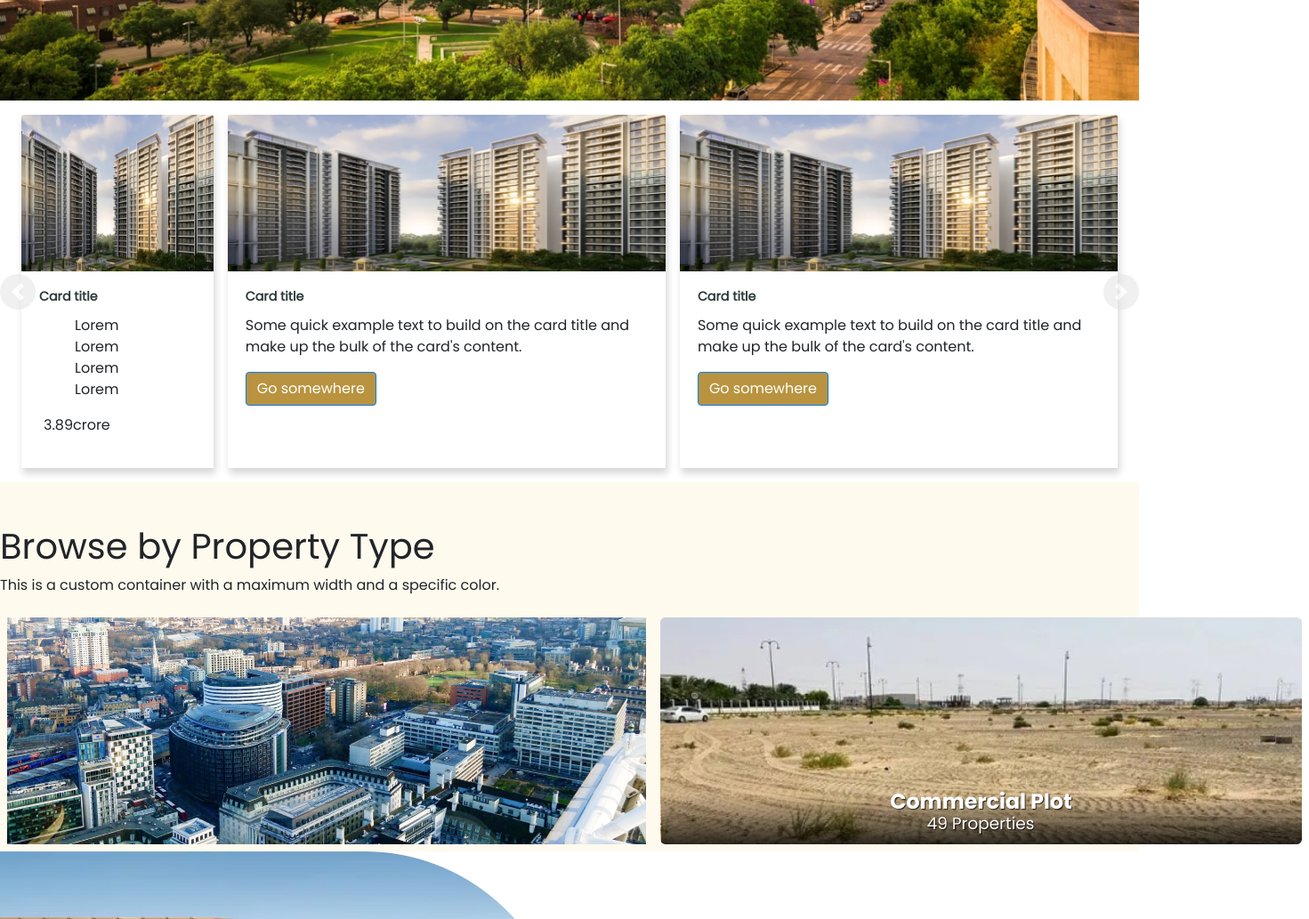
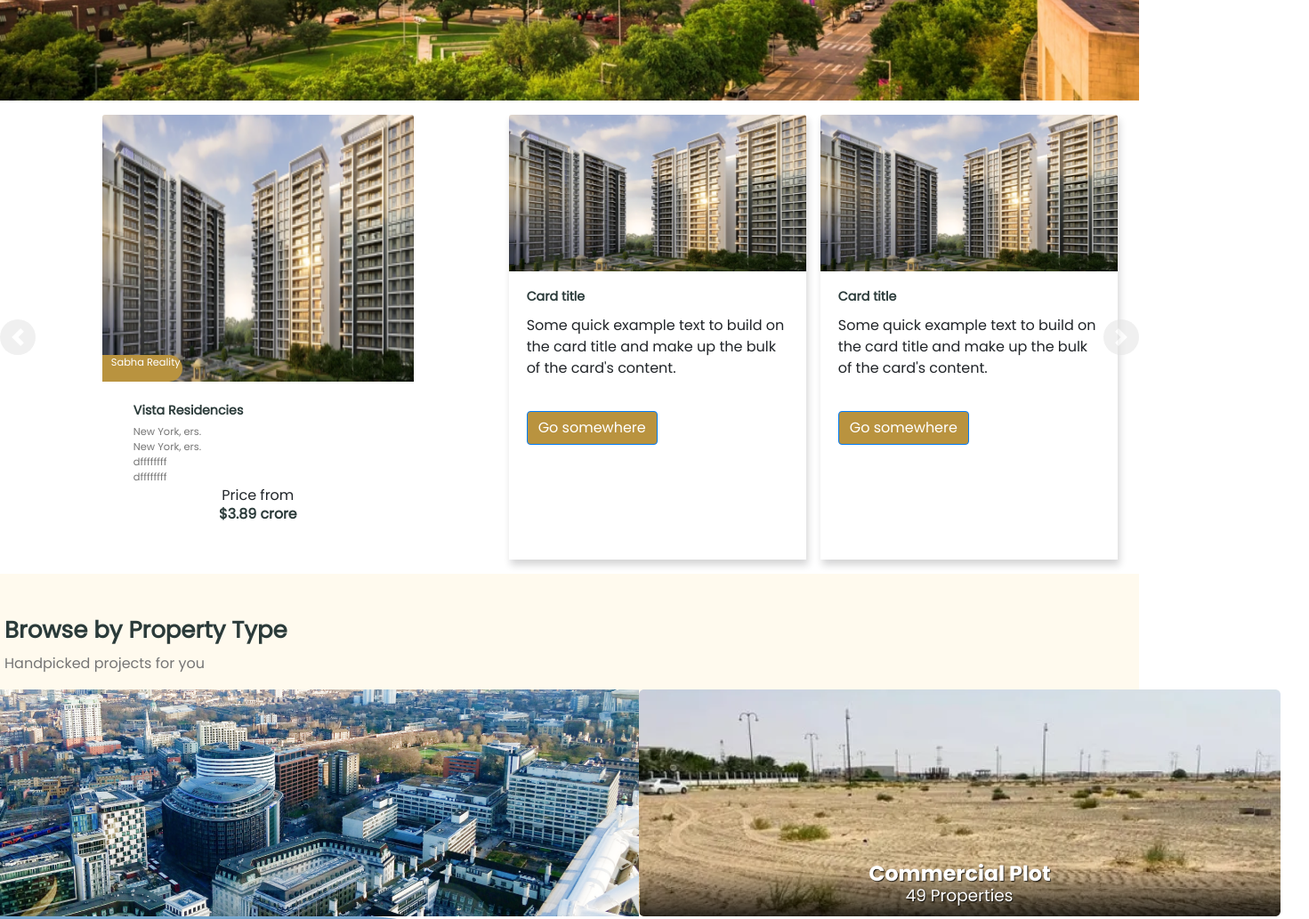
Before and after one commit to dhruvgoel45/express-website, a plain HTML site: page index.html in a window 1280 px wide. Shown: the part 760-1793 px from the top of the page at 89% size, 1471 px wide, since content can reach past the window. Drawn offline with nearby package versions, Linux system fonts and the light colour scheme.

Commit message:
updated code

```diff
--- a/index.css
+++ b/index.css
@@ -527,3 +527,212 @@
 .custom-button {
     outline: #e1e1e1;
 }
+
+.bbpt {
+    margin-left: 5px;
+    font-style: normal;
+    font-weight: 700;
+    font-size: 26px;
+    line-height: 31px;
+    /* or 120% */
+    display: flex;
+    align-items: center;
+    color: #2B3B3A;
+}
+
+.hand {
+    margin-left: 5px;
+    font-family: 'Poppins';
+    font-style: normal;
+    font-weight: 300;
+    font-size: 16px;
+    line-height: 27px;
+    /* or 170% */
+    display: flex;
+    align-items: center;
+    color: #757575;
+}
+
+.cardcontainer {
+    width: 350px;
+    height: 500px;
+    background-color: white;
+    margin-left: auto;
+    margin-right: auto;
+    transition: 0.3s;
+}
+
+.cardcontainer:hover {
+    box-shadow: 0 0 45px gray;
+}
+
+.photo {
+    height: 300px;
+    width: 100%;
+}
+
+.photo img {
+    height: 100%;
+    width: 100%;
+}
+
+.txt1 {
+    margin: auto;
+    text-align: center;
+    font-size: 17px;
+}
+
+.content {
+    width: 80%;
+    height: 100px;
+    margin-left: auto;
+    margin-right: auto;
+    position: relative;
+    top: -33px;
+}
+
+.photos {
+    width: 90px;
+    height: 30px;
+    position: absolute;
+    background: #B9933F;
+    border-radius: 0px 39.4px 39.4px 0px;
+    color: white;
+    position: relative;
+    top: -30px;
+    padding-left: 10px;
+    font-size: 20px;
+}
+
+.txt4 {
+    font-size: 27px;
+    position: relative;
+    top: 33px;
+    font-family: 'Poppins';
+    font-style: normal;
+    font-weight: 700;
+    font-size: 14.2491px;
+    line-height: 17px;
+    /* or 120% */
+    display: flex;
+    align-items: center;
+    color: #2B3B3A;
+}
+
+.txt2 {
+    position: relative;
+    top: 3px;
+}
+
+.txt8 {
+    font-family: 'Poppins';
+    font-style: normal;
+    font-weight: 300;
+    font-size: 11.3993px;
+    line-height: 17px;
+    /* or 150% */
+    display: flex;
+    align-items: center;
+    color: #757575;
+    padding: 0%;
+    margin: 0%;
+}
+
+.cardcontainer:hover>.photo {
+    height: 200px;
+    animation: move1 0.5s ease both;
+}
+
+@keyframes move1 {
+    0% {
+        height: 300px
+    }
+    100% {
+        height: 200px
+    }
+}
+
+.cardcontainer:hover>.content {
+    height: 200px;
+}
+
+.footer {
+    width: 80%;
+    height: 100px;
+    margin-left: auto;
+    margin-right: auto;
+    background-color: white;
+    position: relative;
+    top: -15px;
+}
+
+.btn {
+    position: relative;
+    top: 20px;
+}
+
+#heart {
+    cursor: pointer;
+}
+
+.like {
+    float: right;
+    font-size: 22px;
+    position: relative;
+    top: 20px;
+    color: #333333;
+}
+
+.fa-gratipay {
+    margin-right: 10px;
+    transition: 0.5s;
+}
+
+.fa-gratipay:hover {
+    color: #E74C3C;
+}
+
+.txt3 {
+    color: gray;
+    position: relative;
+    top: 18px;
+    font-size: 14px;
+}
+
+.comments {
+    float: right;
+    cursor: pointer;
+}
+
+.fa-clock,
+.fa-comments {
+    margin-right: 7px;
+}
+
+.txt6 {
+    text-align: center;
+    padding-bottom: 0%;
+    margin-bottom: 0%;
+}
+
+.txt7 {
+    text-align: center;
+    padding-top: 0%;
+    margin-top: 0%;
+    font-family: 'Poppins';
+    font-style: normal;
+    font-weight: 700;
+    font-size: 15.77px;
+    line-height: 17px;
+    /* or 108% */
+    color: #2B3B3A;
+}
+
+.phototop {
+    font-family: 'Poppins';
+    font-style: normal;
+    font-weight: 300;
+    font-size: 11.3993px;
+    line-height: 17px;
+    color: #FFFFFF;
+}
--- a/index.html
+++ b/index.html
@@ -76,20 +76,34 @@
         <div class="carousel-inner">
             <div class="carousel-item active">
                 <div class="cards-wrapper">
-                    <div class="card">
-                        <img src="./assests/images/properties.png" class="card-img-top" alt="...">
-                        <div class="card-body">
-                            <h5 class="card-title">Card title</h5>
-                            <ul style="list-style-type:none;">
-                                <li>Lorem</li>
-                                <li>Lorem</li>
-                                <li>Lorem</li>
-                                <li>Lorem</li>
-                            </ul>
-                            <div>
-                                <p style="padding-left: 5px ;">3.89crore
-                                </p>
+
+                    <div class="container">
+                        <div class="cardcontainer">
+                            <div class="photo">
+                                <img src="./assests/images/properties.png" class="card-img-top">
+                                <div class="photos">
+                                    <p class="phototop">Sabha Reality </p>
+                                </div>
                             </div>
+                            <br>
+                            <div class="content">
+
+                                <p class="txt4">Vista Residencies</p>
+
+                                <br>
+                                <p class="txt8">New York, ers.</p>
+                                <p class="txt8">New York, ers.</p>
+                                <p class="txt8">dffffffff</p>
+                                <p class="txt8">dffffffff</p>
+
+                                <p class=" txt6 ">Price from</p>
+                                <p class="txt7 ">$3.89 crore</p>
+
+
+
+
+                            </div>
+
                         </div>
                     </div>
                     <div class=" card d-none d-md-block ">
@@ -122,7 +136,7 @@
                                 <li>Lorem</li>
                                 <li>Lorem</li>
                             </ul>
-                            <div class="center"> 3.89 CR </div>
+                            <div class="center "> 3.89 CR </div>
                         </div>
 
 
@@ -197,13 +211,13 @@
                 </div>
             </div> -->
 
-    <div class="d=flex-column pt-5 custom-browse">
-        <h1>Browse by Property Type</h1>
-        <p>This is a custom container with a maximum width and a specific color.</p>
+    <div class="d=flex-column pt-5 m-0 custom-browse ">
+        <h1 class="bbpt ">Browse by Property Type</h1>
+        <p class="hand ">Handpicked projects for you</p>
         <div class="d-flex ">
-            <div class="p-2 flex-fill ">
+            <div class="flex-fill ">
                 <img src="./assests/images/img1.png "> </div>
-            <div class="p-2 flex-fill "><img src="./assests/images/a.png "> </div>
+            <div class="flex-fill "><img src="./assests/images/a.png "> </div>
         </div>
 
     </div>
@@ -249,49 +263,49 @@
 
     <br>
     <br>
-    <h1 class="dwarka">Top Develepors</h1>
-    <p class="con">Real Estate in Popular Developers</p>
-    <div class="container-fluid justify-content-center" style="background-color: #fffaee; ">
+    <h1 class="dwarka ">Top Develepors</h1>
+    <p class="con ">Real Estate in Popular Developers</p>
+    <div class="container-fluid justify-content-center " style="background-color: #fffaee; ">
 
-        <div id="myCarousel" class="carousel slide" data-ride="carousel">
+        <div id="myCarousel " class="carousel slide " data-ride="carousel ">
             <!-- Indicators -->
-            <ol class="carousel-indicators">
-                <li data-target="#myCarousel" data-slide-to="0" class="active"></li>
-                <li data-target="#myCarousel" data-slide-to="1"></li>
+            <ol class="carousel-indicators ">
+                <li data-target="#myCarousel " data-slide-to="0 " class="active "></li>
+                <li data-target="#myCarousel " data-slide-to="1 "></li>
             </ol>
 
             <!-- Wrapper for slides -->
-            <div class="carousel-inner">
-                <div class="carousel-item active">
-                    <div class="row">
-                        <div class="col-md-3">
-                            <img src="./assests/images/logo1.png" alt="Image 1">
+            <div class="carousel-inner ">
+                <div class="carousel-item active ">
+                    <div class="row ">
+                        <div class="col-md-3 ">
+                            <img src="./assests/images/logo1.png " alt="Image 1 ">
                         </div>
-                        <div class="col-md-3">
-                            <img src="./assests/images/logo2.png" alt="Image 2">
+                        <div class="col-md-3 ">
+                            <img src="./assests/images/logo2.png " alt="Image 2 ">
                         </div>
-                        <div class="col-md-3">
-                            <img src="./assests/images/logo 3.png" alt="Image 3">
+                        <div class="col-md-3 ">
+                            <img src="./assests/images/logo 3.png " alt="Image 3 ">
                         </div>
-                        <div class="col-md-3">
-                            <img src="./assests/images/logo4.png" alt="Image 4">
+                        <div class="col-md-3 ">
+                            <img src="./assests/images/logo4.png " alt="Image 4 ">
                         </div>
                     </div>
                 </div>
 
-                <div class="carousel-item">
-                    <div class="row">
-                        <div class="col-md-3">
-                            <img src="./assests/images/logo1.png" alt="Image 1">
+                <div class="carousel-item ">
+                    <div class="row ">
+                        <div class="col-md-3 ">
+                            <img src="./assests/images/logo1.png " alt="Image 1 ">
                         </div>
-                        <div class="col-md-3">
-                            <img src="./assests/images/logo1.png" alt="Image 2">
+                        <div class="col-md-3 ">
+                            <img src="./assests/images/logo1.png " alt="Image 2 ">
                         </div>
-                        <div class="col-md-3">
-                            <img src="./assests/images/logo 3.png" alt="Image 3">
+                        <div class="col-md-3 ">
+                            <img src="./assests/images/logo 3.png " alt="Image 3 ">
                         </div>
-                        <div class="col-md-3">
-                            <img src="./assests/images/logo4.png" alt="Image 4">
+                        <div class="col-md-3 ">
+                            <img src="./assests/images/logo4.png " alt="Image 4 ">
                         </div>
                     </div>
                 </div>
@@ -299,11 +313,11 @@
 
 
             <!-- Left and right controls -->
-            <a class="carousel-control-prev" href="#myCarousel" data-slide="prev">
-                <span class="carousel-control-prev-icon"></span>
+            <a class="carousel-control-prev " href="#myCarousel " data-slide="prev ">
+                <span class="carousel-control-prev-icon "></span>
             </a>
-            <a class="carousel-control-next" href="#myCarousel" data-slide="next">
-                <span class="carousel-control-next-icon"></span>
+            <a class="carousel-control-next " href="#myCarousel " data-slide="next ">
+                <span class="carousel-control-next-icon "></span>
             </a>
         </div>
     </div>
@@ -335,11 +349,11 @@
     -->
 <br>
 <br>
-<h1 class="dwarka">
-    <span class="Expressway">Dwarka Expressway</span> - A Promising Growth Corridor in Delhi NCR</h1>
-<p class="con">Whether you are buying, selling, or investing in properties, we are here to provide you with exceptional
+<h1 class="dwarka ">
+    <span class="Expressway ">Dwarka Expressway</span> - A Promising Growth Corridor in Delhi NCR</h1>
+<p class="con ">Whether you are buying, selling, or investing in properties, we are here to provide you with exceptional
 </p>
-<p class="con">service, expert guidance, and a seamless experience throughout your home-buying journey.</p>
+<p class="con ">service, expert guidance, and a seamless experience throughout your home-buying journey.</p>
 
 <div class="container ">
     <div class="row pb-4 ">
```
Lines whose indentation alone changed are shown as unchanged.
